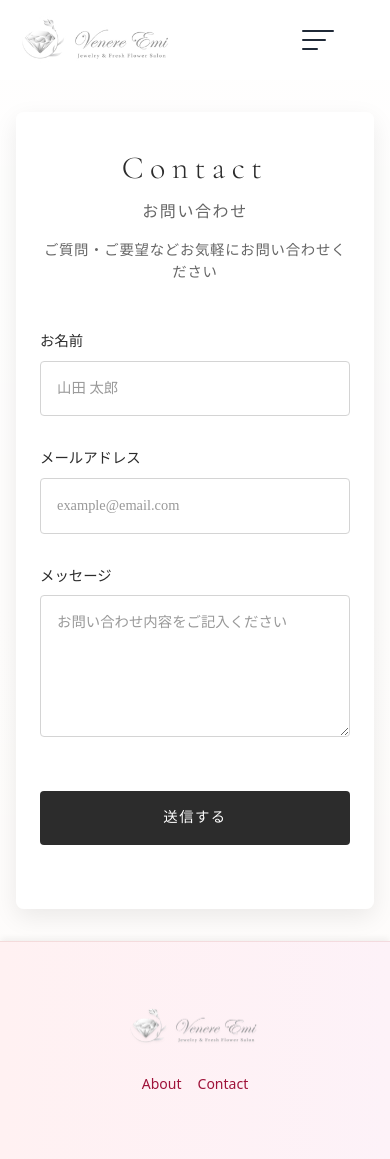
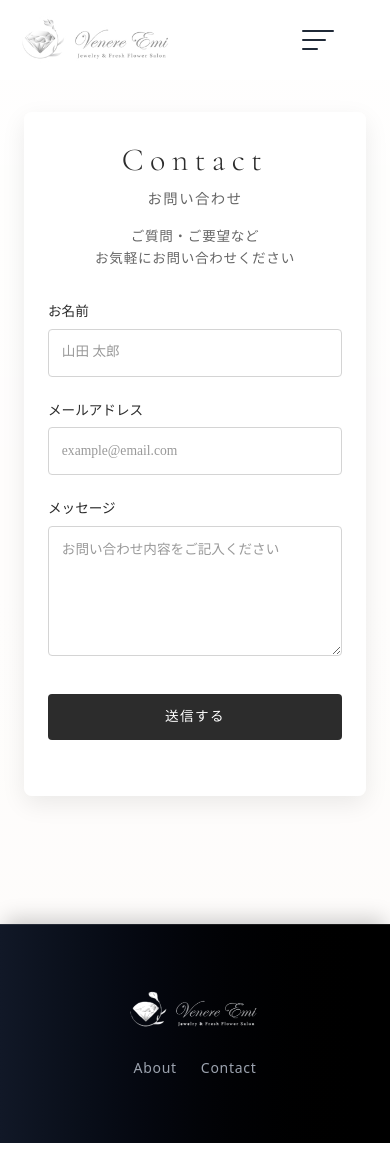
Before and after one commit to ymg0721/salone_new_flower, a Nuxt app: page /contact in a window 390 px wide. Built offline with nearby package versions, Linux system fonts and the light colour scheme.

Commit message:
レスポンシブ対応

```diff
--- a/src/components/containers/footer.vue
+++ b/src/components/containers/footer.vue
@@ -1,23 +1,23 @@
 <script setup lang="ts"></script>
 
 <template>
-  <div class="footer-container bg-gradient-to-r from-rose-50 to-pink-50 py-16 w-full"
-       style="border-top: 1px solid rgba(219, 166, 166, 0.3);">
+  <div class="footer-container bg-gradient-to-r from-gray-900 to-black py-16 w-full"
+       style="border-top: 1px solid rgba(255, 255, 255, 0.1);">
     <div class="container mx-auto px-4 flex flex-col items-center">
       <NuxtLink to="https://www.instagram.com/venere_emi/"
                 class="transition-transform hover:scale-105">
         <img src="@/assets/img/venere-emi-title-touka.png"
-             class="w-140px md:w-200px filter drop-shadow-sm"
+             class="w-140px md:w-200px filter brightness-110"
              alt="Venere Emi">
       </NuxtLink>
 
-      <div class="mt-6 flex gap-4">
-        <a href="#" class="text-rose-800 hover:text-rose-600 transition-colors">
-          <span class="text-sm">About</span>
-        </a>
-        <a href="#" class="text-rose-800 hover:text-rose-600 transition-colors">
-          <span class="text-sm">Contact</span>
-        </a>
+      <div class="mt-6 flex gap-6">
+        <NuxtLink to="/about" class="text-gray-400 hover:text-white transition-colors">
+          <span class="text-sm font-light tracking-wider">About</span>
+        </NuxtLink>
+        <NuxtLink to="/contact" class="text-gray-400 hover:text-white transition-colors">
+          <span class="text-sm font-light tracking-wider">Contact</span>
+        </NuxtLink>
       </div>
     </div>
   </div>
@@ -25,6 +25,6 @@
 
 <style scoped lang="scss">
 .footer-container {
-  box-shadow: 0 -4px 6px -1px rgba(0, 0, 0, 0.05);
+  box-shadow: 0 -10px 20px -5px rgba(0, 0, 0, 0.2);
 }
 </style>
--- a/src/pages/circlebox.vue
+++ b/src/pages/circlebox.vue
@@ -38,12 +38,12 @@ useHead({
           alt="header-01"
         />
 
-        <div class="product-title js-mvLogo">
+        <div class="product-title js-mvLogo ">
           <span class="en">CircleBox</span>
           <span class="jp">サークルボックス</span>
         </div>
 
-        <div class="product-description js-mvLogo">
+        <div class="product-description js-mvLogo hidden md:block">
           クラシックとモダンが融合した<br />
           豪華な薔薇のアレンジメント<br />
           大切な場面を<br />
@@ -194,15 +194,27 @@ useHead({
   flex: 0 0 auto;
   width: 400px;
 
+  @media (max-width: 768px) {
+    width: 100%;
+    max-width: 300px;
+
+    .image-wrapper {
+      display: flex;
+      flex-direction: column;
+      height: auto;
+    }
+  }
+
   .image-wrapper {
     aspect-ratio: 3/4;
     height: 500px;
     display: flex;
     justify-content: center;
     align-items: center;
+    position: relative;
 
     @media (max-width: 768px) {
-      height: 300px;
+      aspect-ratio: auto;
     }
   }
 
@@ -215,6 +227,11 @@ useHead({
     box-shadow: 0 4px 16px rgba(0, 0, 0, 0.08);
     transition: transform 0.6s ease;
 
+    @media (max-width: 768px) {
+      height: 300px;
+      margin-bottom: 1rem;
+    }
+
     &:hover {
       transform: translateY(-8px);
     }
@@ -224,24 +241,69 @@ useHead({
     position: absolute;
     bottom: 1rem;
     right: 1rem;
-    background: rgba(255, 255, 255, 0.9);
+    background: rgba(255, 255, 255, 0.95);
     padding: 1rem;
     border-radius: 4px;
     font-family: 'Noto Serif JP', serif;
     font-size: 0.9rem;
     color: #2c2c2c;
+
+    @media (max-width: 768px) {
+      position: static;
+      width: 100%;
+      margin-top: 0;
+      font-size: 0.85rem;
+      order: 2;
+    }
   }
 }
 
 @media (max-width: 768px) {
+  .product-container {
+    padding: 1rem;
+  }
+
+  .main-product {
+    margin-bottom: 2rem;
+  }
+
   .product-title {
+    position: relative;
+    top: auto;
+    left: auto;
+    margin-top: 1rem;
+    margin-bottom: 1rem;
+    background: rgba(255, 255, 255, 0.95);
+    padding: 1rem;
+    width: 100%;
+
     .en {
-      font-size: 1.8rem;
+      font-size: 1.5rem;
+    }
+
+    .jp {
+      font-size: 0.9rem;
     }
   }
 
-  .product-description, .product-price {
-    font-size: 0.9rem;
+  .product-description {
+    position: relative;
+    top: auto;
+    right: auto;
+    margin-bottom: 1rem;
+    background: rgba(255, 255, 255, 0.95);
+    width: 100%;
+    font-size: 0.85rem;
+    padding: 1rem;
+  }
+
+  .product-price {
+    position: relative;
+    right: auto;
+    bottom: auto;
+    background: rgba(255, 255, 255, 0.95);
+    width: 100%;
+    font-size: 0.85rem;
     padding: 1rem;
   }
 
@@ -257,11 +319,6 @@ useHead({
     flex-direction: column;
   }
 
-  .product-item {
-    width: 100%;
-    max-width: 300px;
-  }
-
   .main-product {
     .main-image {
       max-width: 100%;
--- a/src/pages/contact.vue
+++ b/src/pages/contact.vue
@@ -57,7 +57,7 @@ useHead({
           <span class="en">Contact</span>
           <span class="jp">お問い合わせ</span>
         </h1>
-        <p class="subtitle">ご質問・ご要望などお気軽にお問い合わせください</p>
+        <p class="subtitle">ご質問・ご要望など<br class="md:hidden">お気軽にお問い合わせください</p>
       </div>
 
       <form @submit.prevent="sendEmail" class="contact-form">
@@ -292,20 +292,70 @@ useHead({
   }
 
   .form-wrapper {
-    padding: 2rem 1.5rem;
+    padding: 1.5rem;
+    margin: 0 0.5rem;
   }
 
   .form-header {
+    margin-bottom: 2rem;
+
     .title {
       .en {
         font-size: 2rem;
+        margin-bottom: 0.3rem;
+      }
+
+      .jp {
+        font-size: 0.9rem;
+        margin-top: 0.3rem;
+      }
+    }
+
+    .subtitle {
+      font-size: 0.85rem;
+      line-height: 1.6;
+      padding: 0 1rem;
+    }
+  }
+
+  .contact-form {
+    .form-group {
+      margin-bottom: 1.5rem;
+
+      label {
+        font-size: 0.85rem;
+        margin-bottom: 0.4rem;
       }
     }
   }
 
+  .form-input {
+    padding: 0.8rem;
+    font-size: 0.85rem;
+  }
+
+  .button-wrapper {
+    margin-top: 2rem;
+  }
+
   .submit-button {
     width: 100%;
-    padding: 1rem 2rem;
+    padding: 0.8rem 2rem;
+    font-size: 0.85rem;
+  }
+
+  .alert {
+    padding: 0.8rem;
+
+    p {
+      font-size: 0.85rem;
+      line-height: 1.5;
+    }
+
+    .alert-icon {
+      width: 1rem;
+      height: 1rem;
+    }
   }
 }
 </style>
--- a/src/pages/words.vue
+++ b/src/pages/words.vue
@@ -7,7 +7,7 @@
       <div class="content-wrapper">
         <div class="text-content">
             <div class="hero-content">
-        <h1 class="elegant-title">about Preserved Flower</h1>
+        <h1 class="elegant-title">About Preserved Flower</h1>
         <h2 class="japanese-title">プリザーブドフラワーとは</h2>
       </div>
           <p class="main-text">
```
